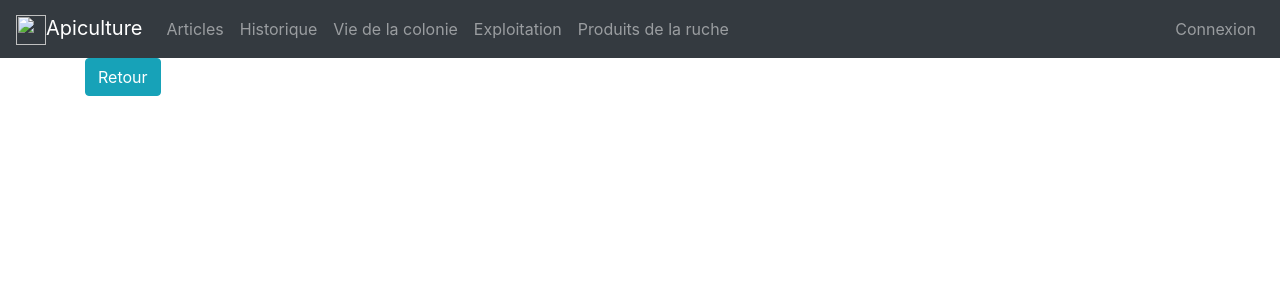
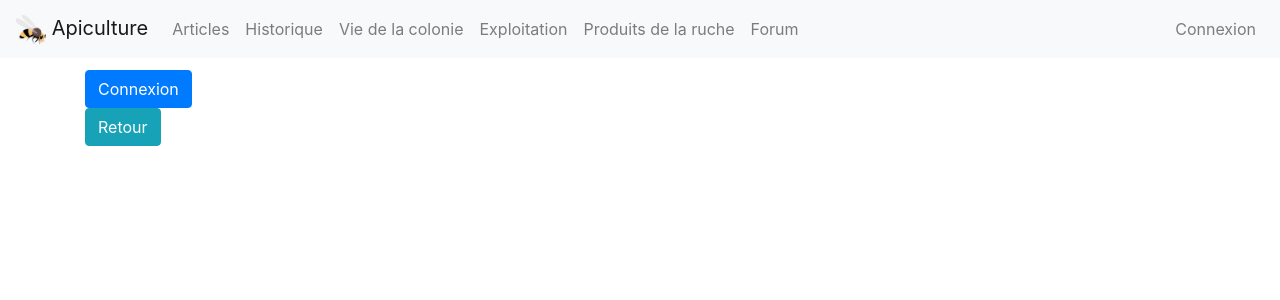
Before and after one commit to Luc-Leveque/site-apiculture, a Symfony app: template templates/documentation/products.html.twig in a window 1280 px wide. Shown: the top 300 px of the page. Run offline with Twig, Linux system fonts and the light colour scheme; the template is opened without the code that fills it, so the values that code supplies are empty; some libraries are stand-ins or nearby versions.

Commit message:
Style Navbar

```diff
--- /dev/null
+++ b/document/bug.txt
@@ -0,0 +1,3 @@
+Problème lié à a la modification des informations d'un membre.
+
+Si celui-ci met un pseudo qui existe déja, il sera déconnecter.
--- a/templates/base.html.twig
+++ b/templates/base.html.twig
@@ -5,12 +5,14 @@
         <title>
             {% block title %}Apiculture{% endblock %}
         </title>
+        {% block stylesheets %}
+        <link href="{{ asset('css/app.css') }}" rel="stylesheet" />
         <link rel="stylesheet" href="https://stackpath.bootstrapcdn.com/bootstrap/4.1.3/css/bootstrap.min.css" integrity="sha384-MCw98/SFnGE8fJT3GXwEOngsV7Zt27NXFoaoApmYm81iuXoPkFOJwJ8ERdknLPMO" crossorigin="anonymous">
-        {% block stylesheets %}{% endblock %}
+        {% endblock %}
     </head>
     <body>
-        <nav class="navbar navbar-expand-lg navbar-dark bg-dark"> <!--fixed-top-->
-            <a class="navbar-brand" href="{{ path('home') }} "><img src="" width="30" height="30" alt="">Apiculture</a>
+        <nav class="navbar fixed-top navbar-expand-lg navbar-light bg-light">
+            <a class="navbar-brand" href="{{ path('home') }} "><img src="{{ asset('images/bee_logo.png') }}" width="30" height="30" alt="bee"> Apiculture</a>
             <div class="collapse navbar-collapse" id="navbarColor01">
                 <ul class="navbar-nav mr-auto">
                     <li class="nav-item">
@@ -27,6 +29,9 @@
                     </li>
                     <li class="nav-item">
                         <a class="nav-link" href="{{ path('documentation_products') }} ">Produits de la ruche</a>
+                    </li>
+                    <li class="nav-item">
+                        <a class="nav-link" href="">Forum</a>
                     </li>
                 </ul>
                 <ul class="navbar-nav">
--- a/templates/blog/show.html.twig
+++ b/templates/blog/show.html.twig
@@ -25,8 +25,8 @@
     </div>
     <div class="row justify-content-between align-items-center">
         <section id="commentaires">
-        <h1>{{ article.commentArticles| length }}
-            commentaires :</h1>
+        <p>{{ article.commentArticles| length }}
+            commentaires :</p>
         {% for commentArticle in article.commentArticles %}
 
             <div class="comment">
@@ -53,7 +53,7 @@
             {{ form_end(commentArticleForm) }}
 
         {% else %}
-            <h2>Vous ne pouvez pas commenter si vous n'êtes pas connecter !</h2>
+            <p>Vous ne pouvez pas commenter si vous n'êtes pas connecté</p>
             <a href="{{ path('security_login')}}" class="btn btn-primary">Connexion</a>
         {% endif %}
         </section>
--- a/templates/documentation/products.html.twig
+++ b/templates/documentation/products.html.twig
@@ -3,11 +3,11 @@
 {% block title %}Produits de la ruche{% endblock %}
 
 {% block body %}
-<div class="col">
-<div class="row">
+<div class="col justify-content-around">
+<div class="row justify-content-around">
     {% for article in articles %}
     <div class="col justify-content-between">
-        <div class="row">
+        <div class="row justify-content-around">
             <artcicle>
                 <h2>{{ article.title }}</h2>
                 <div class="metadata">Ecrit le
@@ -24,9 +24,9 @@
                 <a class="btn btn-info" href="{{ path('blog_edit', {'id': article.id}) }}">Modifier</a>
             </artcicle>
         </div>
-        <div class="row">
-            <h1>{{ article.commentArticles| length }}
-                commentaires :</h1>
+        <div class="row justify-content-around">
+            <p>{{ article.commentArticles| length }}
+                commentaires :</p>
             {% for commentArticle in article.commentArticles %}
 
                 <div class="comment">
@@ -48,16 +48,18 @@
                 <button type="submit" class="btn btn-success">Commenter !</button>
                 {{ form_end(commentArticleForm) }}
             {% else %}
-                <div class="row">
-                <h2>Vous ne pouvez pas commenter si vous n'êtes pas connecter !</h2>
-                <a href="{{ path('security_login')}}" class="btn btn-primary">Connexion</a>
+                <div class="row justify-content-around">
+                    <p>Vous ne pouvez pas commenter si vous n'êtes pas connecté</p>
                 </div>
             {% endif %}
         </div>
     </div>
     {% endfor %}
     </div>
-    <div class="row">
+    <div class="row justify-content-start">
+        <a href="{{ path('security_login')}}" class="btn btn-primary">Connexion</a>
+    </div>
+     <div class="row justify-content-start">
         <a class="btn btn-info" href="{{ path('documentation_apiculture')}}">Retour</a>
     </div>
 </div>
```
Also changed, not shown: assets/css/app.css (deleted, +0 -8 lines), templates/blog/index.html.twig (+3 -4 lines), templates/security/login.html.twig (+9 -5 lines), templates/security/registration.html.twig (+14 -11 lines), public/css/app.css (added), public/images/abeille.jpg (added), public/images/bee_logo.png (added), public/js/app.js (renamed from assets/js/app.js), 7 other files.
